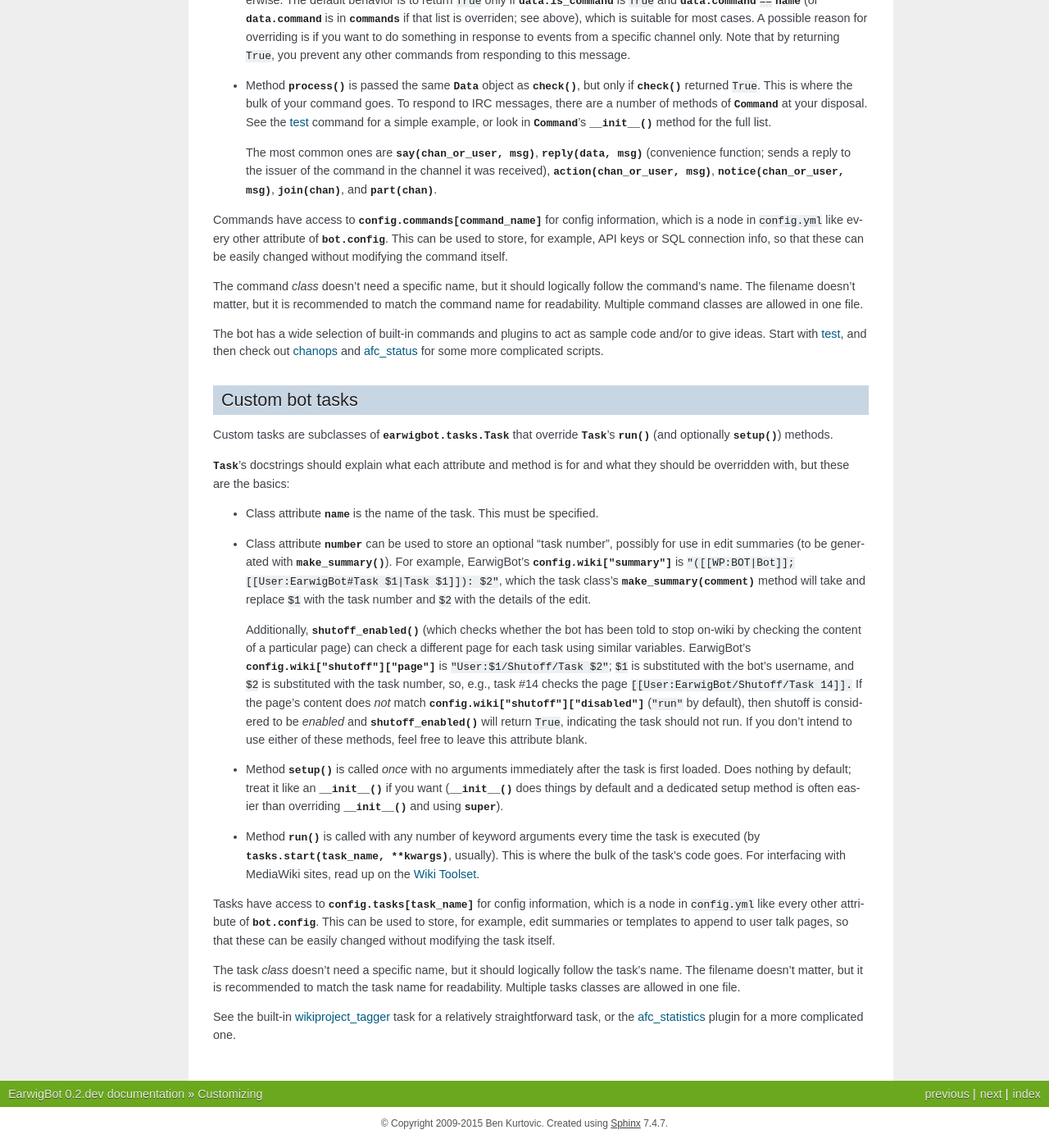
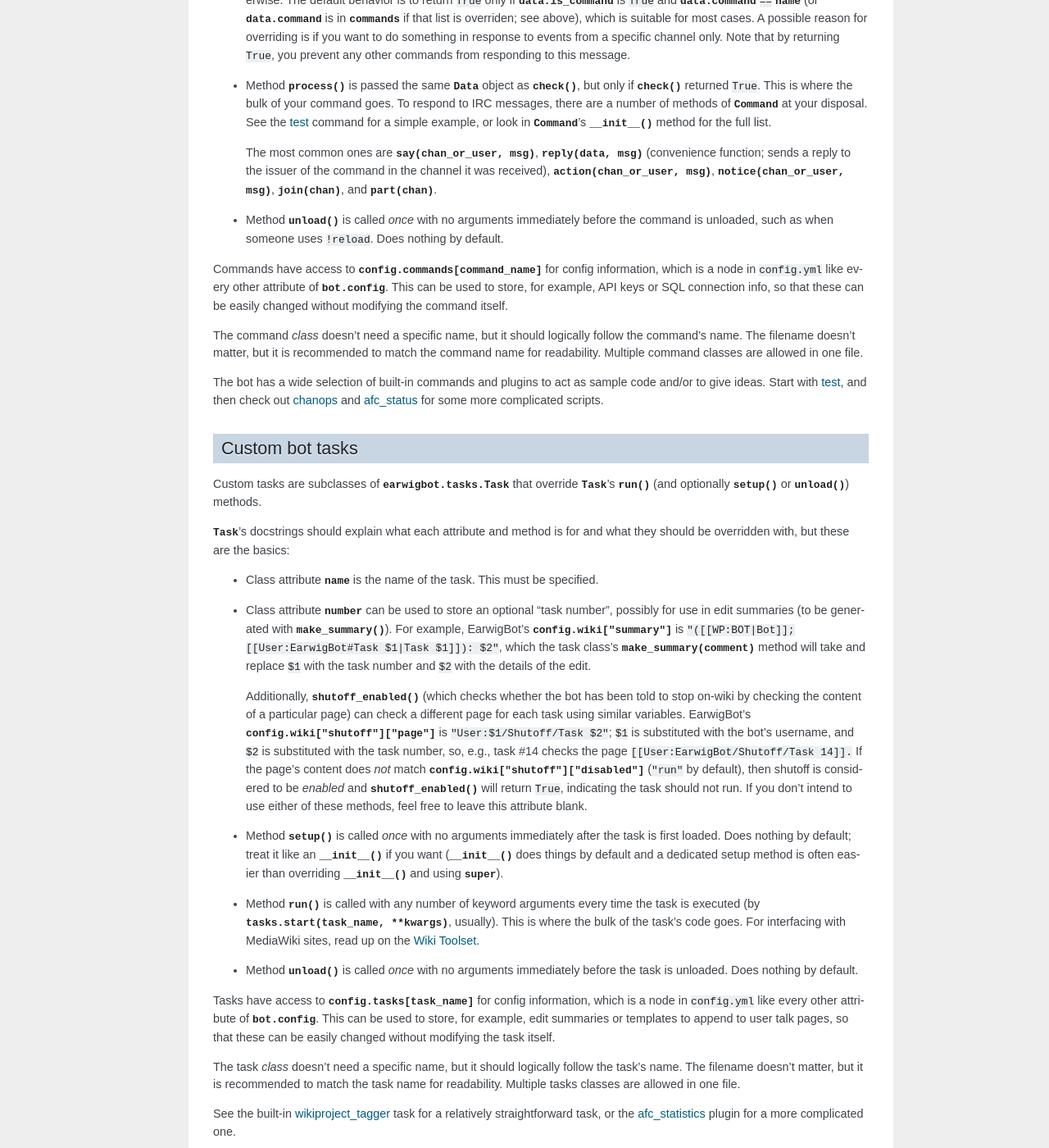
Before and after one commit to earwig/earwigbot, a Sphinx documentation site: the page built from docs/customizing.rst, in a window 1280 px wide and 1400 px high, scrolled down 1522 px. Shown: the whole window at 82% size. Built offline with Sphinx 7.4.7, drawn with Linux system fonts in a browser that asks for light colours.

Commit message:
Add an unload hook for commands and tasks.

```diff
--- a/README.rst
+++ b/README.rst
@@ -133,8 +133,8 @@ Custom IRC commands
 ~~~~~~~~~~~~~~~~~~~
 
 Custom commands are subclasses of `earwigbot.commands.Command`_ that override
-``Command``'s ``process()`` (and optionally ``check()`` or ``setup()``)
-methods.
+``Command``'s ``process()`` (and optionally ``check()``, ``setup()``, or
+``unload()``) methods.
 
 The bot has a wide selection of built-in commands and plugins to act as sample
 code and/or to give ideas. Start with test_, and then check out chanops_ and
@@ -144,7 +144,7 @@ Custom bot tasks
 ~~~~~~~~~~~~~~~~
 
 Custom tasks are subclasses of `earwigbot.tasks.Task`_ that override ``Task``'s
-``run()`` (and optionally ``setup()``) methods.
+``run()`` (and optionally ``setup()`` or ``unload()``) methods.
 
 See the built-in wikiproject_tagger_ task for a relatively straightforward
 task, or the afc_statistics_ plugin for a more complicated one.
--- a/docs/customizing.rst
+++ b/docs/customizing.rst
@@ -86,8 +86,9 @@ Custom IRC commands
 Custom commands are subclasses of :py:class:`earwigbot.commands.Command` that
 override :py:class:`~earwigbot.commands.Command`'s
 :py:meth:`~earwigbot.commands.Command.process` (and optionally
-:py:meth:`~earwigbot.commands.Command.check` or
-:py:meth:`~earwigbot.commands.Command.setup`) methods.
+:py:meth:`~earwigbot.commands.Command.check`,
+:py:meth:`~earwigbot.commands.Command.setup`, or
+:py:meth:`~earwigbot.commands.Command.unload`) methods.
 
 :py:class:`~earwigbot.commands.Command`'s docstrings should explain what each
 attribute and method is for and what they should be overridden with, but these
@@ -154,6 +155,10 @@ are the basics:
   <earwigbot.irc.connection.IRCConnection.join>`, and
   :py:meth:`part(chan) <earwigbot.irc.connection.IRCConnection.part>`.
 
+- Method :py:meth:`~earwigbot.commands.Command.unload` is called *once* with no
+  arguments immediately before the command is unloaded, such as when someone
+  uses ``!reload``. Does nothing by default.
+
 Commands have access to :py:attr:`config.commands[command_name]` for config
 information, which is a node in :file:`config.yml` like every other attribute
 of :py:attr:`bot.config`. This can be used to store, for example, API keys or
@@ -175,7 +180,8 @@ Custom bot tasks
 Custom tasks are subclasses of :py:class:`earwigbot.tasks.Task` that
 override :py:class:`~earwigbot.tasks.Task`'s
 :py:meth:`~earwigbot.tasks.Task.run` (and optionally
-:py:meth:`~earwigbot.tasks.Task.setup`) methods.
+:py:meth:`~earwigbot.tasks.Task.setup` or
+:py:meth:`~earwigbot.tasks.Task.unload`) methods.
 
 :py:class:`~earwigbot.tasks.Task`'s docstrings should explain what each
 attribute and method is for and what they should be overridden with, but these
@@ -220,6 +226,10 @@ are the basics:
   the task's code goes. For interfacing with MediaWiki sites, read up on the
   :doc:`Wiki Toolset <toolset>`.
 
+- Method :py:meth:`~earwigbot.tasks.Task.unload` is called *once* with no
+  arguments immediately before the task is unloaded. Does nothing by
+  default.
+
 Tasks have access to :py:attr:`config.tasks[task_name]` for config information,
 which is a node in :file:`config.yml` like every other attribute of
 :py:attr:`bot.config`. This can be used to store, for example, edit summaries
```
Also changed, not shown: 4 other files.
